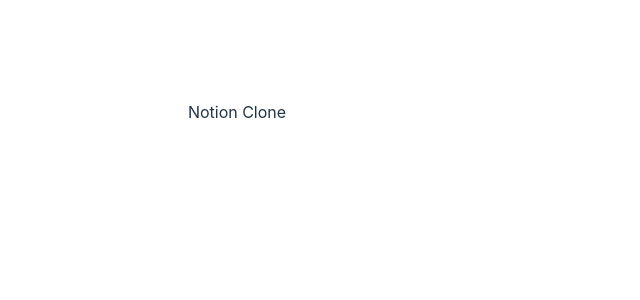
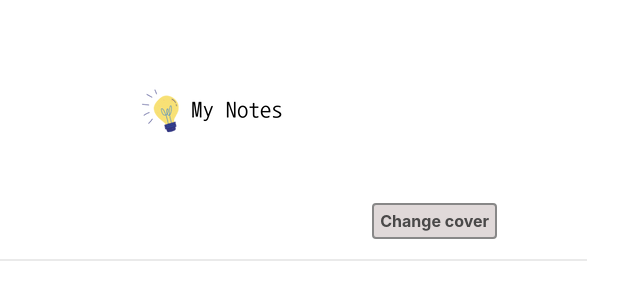
Before and after one commit to arvee0220/notion-clone, a React (Vite) app: page / in a window 1280 px wide. Shown: the part 288-588 px from the top of the page, without its empty margins (403-1043 px from the left). Built offline with nearby package versions, Linux system fonts and the light colour scheme.

Commit message:
Create page components

```diff
--- a/src/App.tsx
+++ b/src/App.tsx
@@ -1,7 +1,12 @@
 import './App.css';
+import { Cover } from './Page/Cover';
 
 function App() {
-    return <>Notion Clone</>;
+    return (
+        <>
+            <Cover />
+        </>
+    );
 }
 
 export default App;
--- /dev/null
+++ b/src/Page/Cover.module.css
@@ -0,0 +1,33 @@
+.cover {
+    position: relative;
+    height: 295px;
+    border-bottom: 2px solid #eaeaea;
+    display: flex;
+    justify-content: center;
+    align-items: center;
+}
+
+.button {
+    position: absolute;
+    bottom: 20px;
+    right: 90px;
+    padding: 6px;
+    opacity: 1;
+    transition: opacity 0.2s ease-in-out;
+    background: rgb(224, 217, 217);
+    border: 2px solid #888;
+    border-radius: 4px;
+    color: #494848;
+    font-weight: bold;
+    cursor: pointer;
+}
+
+.cover:hover .button {
+    opacity: 1;
+}
+
+.image {
+    width: 100%;
+    max-height: 295px;
+    object-fit: cover;
+}
--- /dev/null
+++ b/src/Page/Cover.tsx
@@ -0,0 +1,30 @@
+import { ChangeEventHandler, useRef } from 'react';
+import styles from './Cover.module.css';
+
+export const Cover = () => {
+    const fileInputRef = useRef<HTMLInputElement>(null);
+
+    const onChangeCoverImage = () => {
+        fileInputRef.current?.click();
+    };
+
+    const onCoverImageUpload: ChangeEventHandler<HTMLInputElement> = (event) => {
+        const target = event.target;
+        console.log(target?.files?.[0]);
+    };
+
+    return (
+        <div className={styles.cover}>
+            <img src='/My_Notes.png' alt='Cover' className={styles.image} />
+            <button className={styles.button} onClick={onChangeCoverImage}>
+                Change cover
+            </button>
+            <input
+                onChange={onCoverImageUpload}
+                style={{ display: 'none' }}
+                ref={fileInputRef}
+                type='file'
+            />
+        </div>
+    );
+};
--- /dev/null
+++ b/src/Page/Spacer.module.css
@@ -0,0 +1,6 @@
+.spacer {
+    height: 200px;
+    width: 100%;
+    padding: 0 46px;
+    color: grey;
+}
```
Also changed, not shown: src/Page/Spacer.tsx (added, +12 -0 lines), src/utils/types.ts (added, +15 -0 lines), public/My_Notes.png (added).
